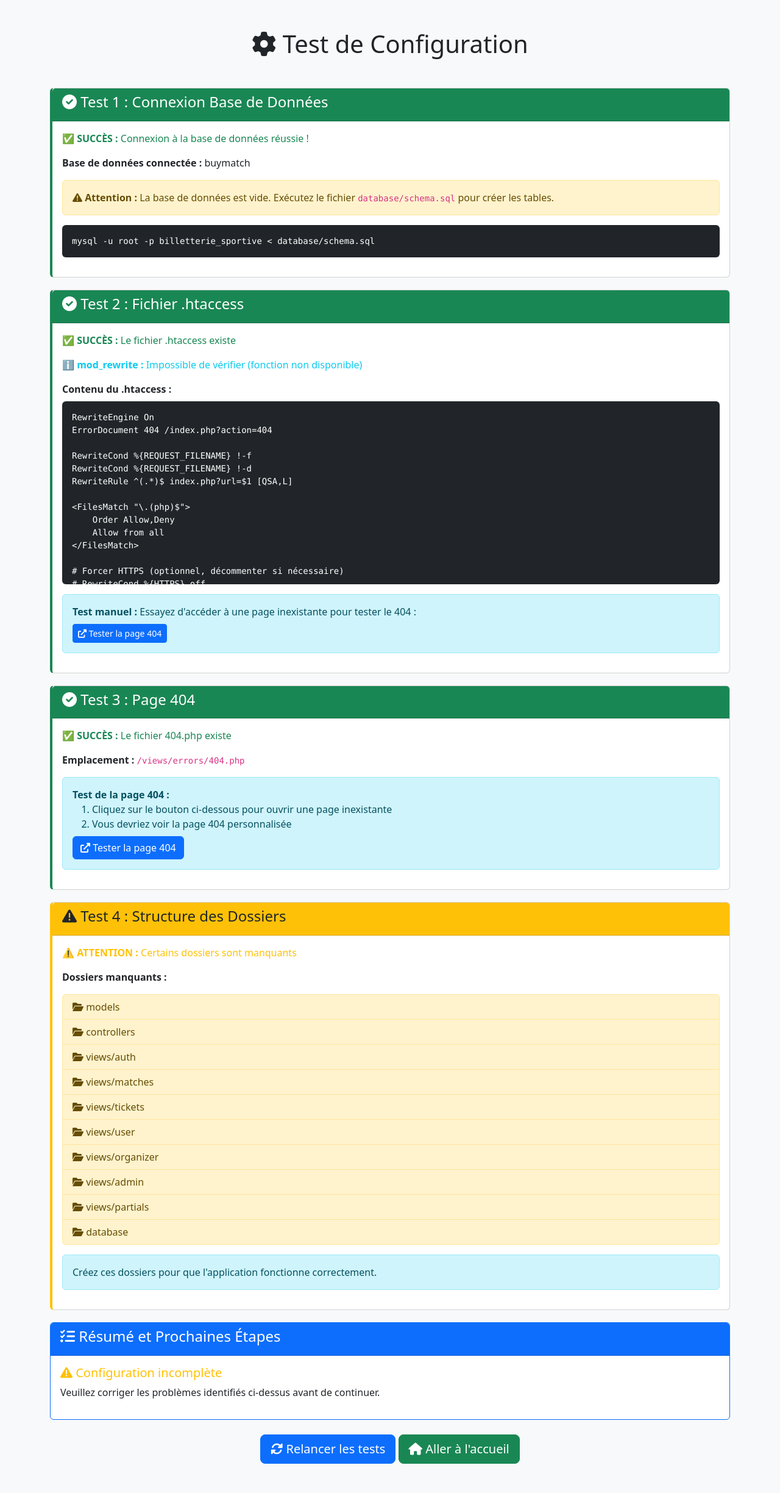
After one commit to chaimaa-elomrani/BuyMatch, a PHP site: page /test_connection.php in a window 1280 px wide. The commit adds this page. Shown: the whole page at 61% size. Run offline with PHP 8.4, Linux system fonts and the light colour scheme.

Commit message:
added the 404 page and htacces configuration and the fixed the project structure plus a test file to execute everything added

```diff
--- a/config/conx.php
+++ b/config/conx.php
@@ -1,26 +1,26 @@
 <?php
 
 class Database {
-    private static $instance = null; // Singleton instance we did  it static to be accessible without instantiating the class and null to check if an instance already exists
+    private static $instance = null;
     private $pdo;
 
-    private function __construct($dsn, $username ,  $password){
+    private function __construct($dsn, $username, $password){
         try{
-            $this->pdo = new PDO($dsn , $username, $password);
+            $this->pdo = new PDO($dsn, $username, $password);
             $this->pdo->setAttribute(PDO::ATTR_ERRMODE, PDO::ERRMODE_EXCEPTION);
-
-        }catch (PDOException $e) {
+            $this->pdo->setAttribute(PDO::ATTR_DEFAULT_FETCH_MODE, PDO::FETCH_ASSOC);
+        } catch (PDOException $e) {
             error_log("Database connection error: " . $e->getMessage());
-            throw new Exception("Database connection failed.");
+            throw new Exception("Database connection failed: " . $e->getMessage());
         }
     }
 
-    public static function getIstance($dsn ,$username, $password){
-        if(self::$instance === null){
-            $dsn = 'mysql:host=localhost;dbname=buymatch;charset=utf8mb4';
+    public static function getInstance($dsn = null, $username = null, $password = null){
+        if (self::$instance === null) {
+            $dsn = $dsn ?? 'mysql:host=localhost;dbname=buymatch;charset=utf8mb4';
             $username = $username ?? 'root';
             $password = $password ?? '';
-            self::$instance = new self($dsn, $username, $password); // new self() calls the private constructor
+            self::$instance = new self($dsn, $username, $password);
         }
         return self::$instance;
     }
--- /dev/null
+++ b/phpinfo.php
@@ -0,0 +1 @@
+<?php phpinfo();
--- /dev/null
+++ b/test_connection.php
@@ -0,0 +1,329 @@
+<?php
+// test_connection.php - Page pour tester la connexion BDD, .htaccess et 404
+session_start();
+
+// Configuration
+define('BASE_PATH', __DIR__);
+require_once BASE_PATH . '/config/conx.php';
+// Test 1 : Connexion à la base de données
+echo "<!DOCTYPE html>
+<html lang='fr'>
+<head>
+    <meta charset='UTF-8'>
+    <meta name='viewport' content='width=device-width, initial-scale=1.0'>
+    <title>Test de Configuration - Billetterie Sportive</title>
+    <link href='https://cdn.jsdelivr.net/npm/bootstrap@5.3.0/dist/css/bootstrap.min.css' rel='stylesheet'>
+    <link rel='stylesheet' href='https://cdnjs.cloudflare.com/ajax/libs/font-awesome/6.0.0/css/all.min.css'>
+    <style>
+        .test-card {
+            border-left: 4px solid #0d6efd;
+            margin-bottom: 20px;
+        }
+        .success { border-left-color: #198754; }
+        .error { border-left-color: #dc3545; }
+        .warning { border-left-color: #ffc107; }
+    </style>
+</head>
+<body class='bg-light'>
+    <div class='container mt-5'>
+        <h1 class='text-center mb-5'>
+            <i class='fas fa-cog'></i> Test de Configuration
+        </h1>";
+
+// ============================================
+// TEST 1 : Connexion à la base de données
+// ============================================
+echo "<div class='card test-card";
+
+    try {
+    $db = Database::getInstance()->getConnection();
+
+    echo " success'>";
+    echo "<div class='card-header bg-success text-white'>
+            <h4><i class='fas fa-check-circle'></i> Test 1 : Connexion Base de Données</h4>
+          </div>";
+    echo "<div class='card-body'>";
+    echo "<p class='text-success'><strong>✅ SUCCÈS :</strong> Connexion à la base de données réussie !</p>";
+
+    // Tester la base de données
+    $stmt = $db->query("SELECT DATABASE() as db_name");
+    $result = $stmt->fetch();
+    echo "<p><strong>Base de données connectée :</strong> " . htmlspecialchars($result['db_name']) . "</p>";
+
+    // Vérifier les tables
+    $stmt = $db->query("SHOW TABLES");
+    $tables = $stmt->fetchAll(PDO::FETCH_COLUMN);
+
+    if (count($tables) > 0) {
+        echo "<p><strong>Tables trouvées (" . count($tables) . ") :</strong></p>";
+        echo "<ul class='list-group'>";
+        foreach ($tables as $table) {
+            echo "<li class='list-group-item'><i class='fas fa-table text-primary'></i> " . htmlspecialchars($table) . "</li>";
+        }
+        echo "</ul>";
+
+
+        // Compter les utilisateurs (si la table existe)
+        if (in_array('users', $tables, true)) {
+            $stmt = $db->query("SELECT COUNT(*) as total FROM users");
+            $count = $stmt->fetch();
+            echo "<p class='mt-3'><strong>Utilisateurs dans la base :</strong> " . ($count['total'] ?? 0) . "</p>";
+        }
+
+        // Compter les matchs (vérifie deux orthographes courantes)
+        if (in_array('matchs', $tables, true) || in_array('matches', $tables, true)) {
+            $tableName = in_array('matchs', $tables, true) ? 'matchs' : 'matches';
+            $stmt = $db->query("SELECT COUNT(*) as total FROM " . $tableName);
+            $count = $stmt->fetch();
+            echo "<p><strong>Matchs dans la base :</strong> " . ($count['total'] ?? 0) . "</p>";
+        }
+
+    } else {
+        echo "<div class='alert alert-warning mt-3'>
+                <i class='fas fa-exclamation-triangle'></i>
+                <strong>Attention :</strong> La base de données est vide.
+                Exécutez le fichier <code>database/schema.sql</code> pour créer les tables.
+              </div>";
+        echo "<pre class='bg-dark text-white p-3 rounded'>mysql -u root -p billetterie_sportive < database/schema.sql</pre>";
+    }
+
+} catch (Exception $e) {
+    echo " error'>";
+    echo "<div class='card-header bg-danger text-white'>
+            <h4><i class='fas fa-times-circle'></i> Test 1 : Connexion Base de Données</h4>
+          </div>";
+    echo "<div class='card-body'>";
+    echo "<p class='text-danger'><strong>❌ ERREUR :</strong> Impossible de se connecter à la base de données</p>";
+    echo "<div class='alert alert-danger'>";
+    echo "<strong>Message d'erreur :</strong><br>";
+    echo htmlspecialchars($e->getMessage());
+    echo "</div>";
+    echo "<h5>Solutions possibles :</h5>";
+    echo "<ol>
+            <li>Vérifiez que MySQL est démarré (XAMPP/WAMP/MAMP)</li>
+            <li>Vérifiez les identifiants dans <code>config/conx.php</code></li>
+            <li>Créez la base de données :
+                <pre class='bg-dark text-white p-2 rounded mt-2'>CREATE DATABASE billetterie_sportive;</pre>
+            </li>
+            <li>Vérifiez le nom d'utilisateur et le mot de passe MySQL</li>
+          </ol>";
+}
+
+echo "</div></div>";
+
+// ============================================
+// TEST 2 : Configuration .htaccess
+// ============================================
+echo "<div class='card test-card";
+
+if (file_exists(BASE_PATH . '/.htaccess')) {
+    echo " success'>";
+    echo "<div class='card-header bg-success text-white'>
+            <h4><i class='fas fa-check-circle'></i> Test 2 : Fichier .htaccess</h4>
+          </div>";
+    echo "<div class='card-body'>";
+    echo "<p class='text-success'><strong>✅ SUCCÈS :</strong> Le fichier .htaccess existe</p>";
+
+    // Vérifier si mod_rewrite est activé
+    if (function_exists('apache_get_modules')) {
+        $modules = apache_get_modules();
+        if (in_array('mod_rewrite', $modules)) {
+            echo "<p class='text-success'><strong>✅ mod_rewrite :</strong> Activé</p>";
+        } else {
+            echo "<p class='text-warning'><strong>⚠️ mod_rewrite :</strong> Non détecté (peut être activé mais non détectable)</p>";
+        }
+    } else {
+        echo "<p class='text-info'><strong>ℹ️ mod_rewrite :</strong> Impossible de vérifier (fonction non disponible)</p>";
+    }
+
+    // Afficher le contenu du .htaccess
+    $htaccess_content = file_get_contents(BASE_PATH . '/.htaccess');
+    echo "<div class='mt-3'>
+            <strong>Contenu du .htaccess :</strong>
+            <pre class='bg-dark text-white p-3 rounded mt-2' style='max-height: 300px; overflow-y: auto;'>"
+            . htmlspecialchars($htaccess_content) .
+          "</pre>
+          </div>";
+
+    echo "<div class='alert alert-info mt-3'>
+            <strong>Test manuel :</strong> Essayez d'accéder à une page inexistante pour tester le 404 :
+            <br><a href='page-qui-existe-pas' class='btn btn-sm btn-primary mt-2' target='_blank'>
+                <i class='fas fa-external-link-alt'></i> Tester la page 404
+            </a>
+          </div>";
+
+} else {
+    echo " error'>";
+    echo "<div class='card-header bg-danger text-white'>
+            <h4><i class='fas fa-times-circle'></i> Test 2 : Fichier .htaccess</h4>
+          </div>";
+    echo "<div class='card-body'>";
+    echo "<p class='text-danger'><strong>❌ ERREUR :</strong> Le fichier .htaccess n'existe pas</p>";
+    echo "<div class='alert alert-danger'>
+            Créez un fichier <code>.htaccess</code> à la racine du projet avec le contenu fourni.
+          </div>";
+}
+
+echo "</div></div>";
+
+// ============================================
+// TEST 3 : Page 404
+// ============================================
+echo "<div class='card test-card";
+
+if (file_exists(BASE_PATH . '/views/errors/404.php')) {
+    echo " success'>";
+    echo "<div class='card-header bg-success text-white'>
+            <h4><i class='fas fa-check-circle'></i> Test 3 : Page 404</h4>
+          </div>";
+    echo "<div class='card-body'>";
+    echo "<p class='text-success'><strong>✅ SUCCÈS :</strong> Le fichier 404.php existe</p>";
+    echo "<p><strong>Emplacement :</strong> <code>/views/errors/404.php</code></p>";
+
+    echo "<div class='alert alert-info'>
+            <strong>Test de la page 404 :</strong>
+            <ol class='mb-0'>
+                <li>Cliquez sur le bouton ci-dessous pour ouvrir une page inexistante</li>
+                <li>Vous devriez voir la page 404 personnalisée</li>
+            </ol>
+            <a href='cette-page-nexiste-pas-123' class='btn btn-primary mt-2' target='_blank'>
+                <i class='fas fa-external-link-alt'></i> Tester la page 404
+            </a>
+          </div>";
+
+} else {
+    echo " error'>";
+    echo "<div class='card-header bg-danger text-white'>
+            <h4><i class='fas fa-times-circle'></i> Test 3 : Page 404</h4>
+          </div>";
+    echo "<div class='card-body'>";
+    echo "<p class='text-danger'><strong>❌ ERREUR :</strong> Le fichier 404.php n'existe pas</p>";
+    echo "<div class='alert alert-danger'>
+            Créez le dossier <code>views/errors/</code> et le fichier <code>404.php</code> dedans.
+          </div>";
+}
+
+echo "</div></div>";
+
+// ============================================
+// TEST 4 : Structure des dossiers
+// ============================================
+echo "<div class='card test-card";
+
+$required_folders = [
+    'config',
+    'models',
+    'controllers',
+    'views',
+    'views/auth',
+    'views/matches',
+    'views/tickets',
+    'views/user',
+    'views/organizer',
+    'views/admin',
+    'views/partials',
+    'views/errors',
+    'database'
+];
+
+$missing_folders = [];
+foreach ($required_folders as $folder) {
+    if (!is_dir(BASE_PATH . '/' . $folder)) {
+        $missing_folders[] = $folder;
+    }
+}
+
+if (empty($missing_folders)) {
+    echo " success'>";
+    echo "<div class='card-header bg-success text-white'>
+            <h4><i class='fas fa-check-circle'></i> Test 4 : Structure des Dossiers</h4>
+          </div>";
+    echo "<div class='card-body'>";
+    echo "<p class='text-success'><strong>✅ SUCCÈS :</strong> Tous les dossiers requis existent</p>";
+    echo "<ul class='list-group'>";
+    foreach ($required_folders as $folder) {
+        echo "<li class='list-group-item'><i class='fas fa-folder text-warning'></i> " . htmlspecialchars($folder) . "</li>";
+    }
+    echo "</ul>";
+} else {
+    echo " warning'>";
+    echo "<div class='card-header bg-warning text-dark'>
+            <h4><i class='fas fa-exclamation-triangle'></i> Test 4 : Structure des Dossiers</h4>
+          </div>";
+    echo "<div class='card-body'>";
+    echo "<p class='text-warning'><strong>⚠️ ATTENTION :</strong> Certains dossiers sont manquants</p>";
+    echo "<p><strong>Dossiers manquants :</strong></p>";
+    echo "<ul class='list-group'>";
+    foreach ($missing_folders as $folder) {
+        echo "<li class='list-group-item list-group-item-warning'>
+                <i class='fas fa-folder-open'></i> " . htmlspecialchars($folder) . "
+              </li>";
+    }
+    echo "</ul>";
+    echo "<div class='alert alert-info mt-3'>
+            Créez ces dossiers pour que l'application fonctionne correctement.
+          </div>";
+}
+
+echo "</div></div>";
+
+// ============================================
+// Résumé et Actions
+// ============================================
+echo "<div class='card border-primary'>
+        <div class='card-header bg-primary text-white'>
+            <h4><i class='fas fa-list-check'></i> Résumé et Prochaines Étapes</h4>
+        </div>
+        <div class='card-body'>";
+
+if (empty($missing_folders)) {
+    echo "<h5 class='text-success'><i class='fas fa-check-circle'></i> Configuration complète !</h5>";
+    echo "<p>Tous les tests sont passés. Vous pouvez maintenant :</p>";
+    echo "<ol>
+            <li>Accéder à la page d'accueil :
+                <a href='index.php?action=home' class='btn btn-sm btn-primary'>
+                    <i class='fas fa-home'></i> Accueil
+                </a>
+            </li>
+            <li>Tester la connexion :
+                <a href='index.php?action=login' class='btn btn-sm btn-info'>
+                    <i class='fas fa-sign-in-alt'></i> Connexion
+                </a>
+            </li>
+            <li>Créer un compte :
+                <a href='index.php?action=register' class='btn btn-sm btn-success'>
+                    <i class='fas fa-user-plus'></i> Inscription
+                </a>
+            </li>
+          </ol>";
+
+    echo "<div class='alert alert-success mt-3'>
+            <strong>Comptes de test :</strong>
+            <ul class='mb-0'>
+                <li><strong>Admin :</strong> admin@billetterie.com / password</li>
+                <li><strong>Organisateur :</strong> organisateur@test.com / password</li>
+                <li><strong>Utilisateur :</strong> user@test.com / password</li>
+            </ul>
+          </div>";
+} else {
+    echo "<h5 class='text-warning'><i class='fas fa-exclamation-triangle'></i> Configuration incomplète</h5>";
+    echo "<p>Veuillez corriger les problèmes identifiés ci-dessus avant de continuer.</p>";
+}
+
+echo "</div></div>";
+
+// Bouton pour rafraîchir les tests
+echo "<div class='text-center mt-4 mb-5'>
+        <a href='test_connection.php' class='btn btn-lg btn-primary'>
+            <i class='fas fa-sync-alt'></i> Relancer les tests
+        </a>
+        <a href='index.php' class='btn btn-lg btn-success'>
+            <i class='fas fa-home'></i> Aller à l'accueil
+        </a>
+      </div>";
+
+echo "</div>
+    <script src='https://cdn.jsdelivr.net/npm/bootstrap@5.3.0/dist/js/bootstrap.bundle.min.js'></script>
+</body>
+</html>";
+?>
--- a/views/404.php
+++ b/views/errors/404.php
@@ -1,4 +1,3 @@
-<!-- views/errors/404.php - Page d'erreur 404 -->
 <?php
 if (!defined('BASE_PATH')) {
     define('BASE_PATH', dirname(dirname(__FILE__)));
```
Also changed, not shown: .htaccess.
